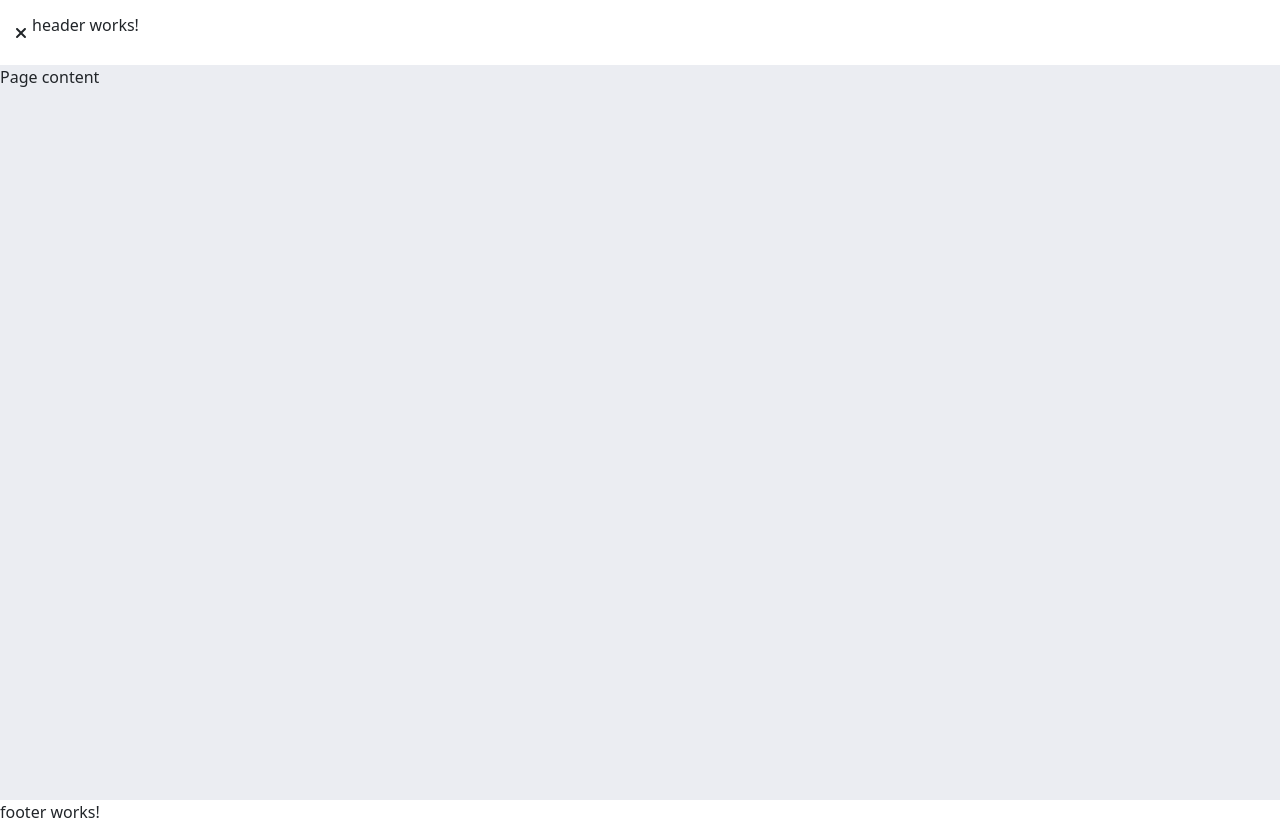
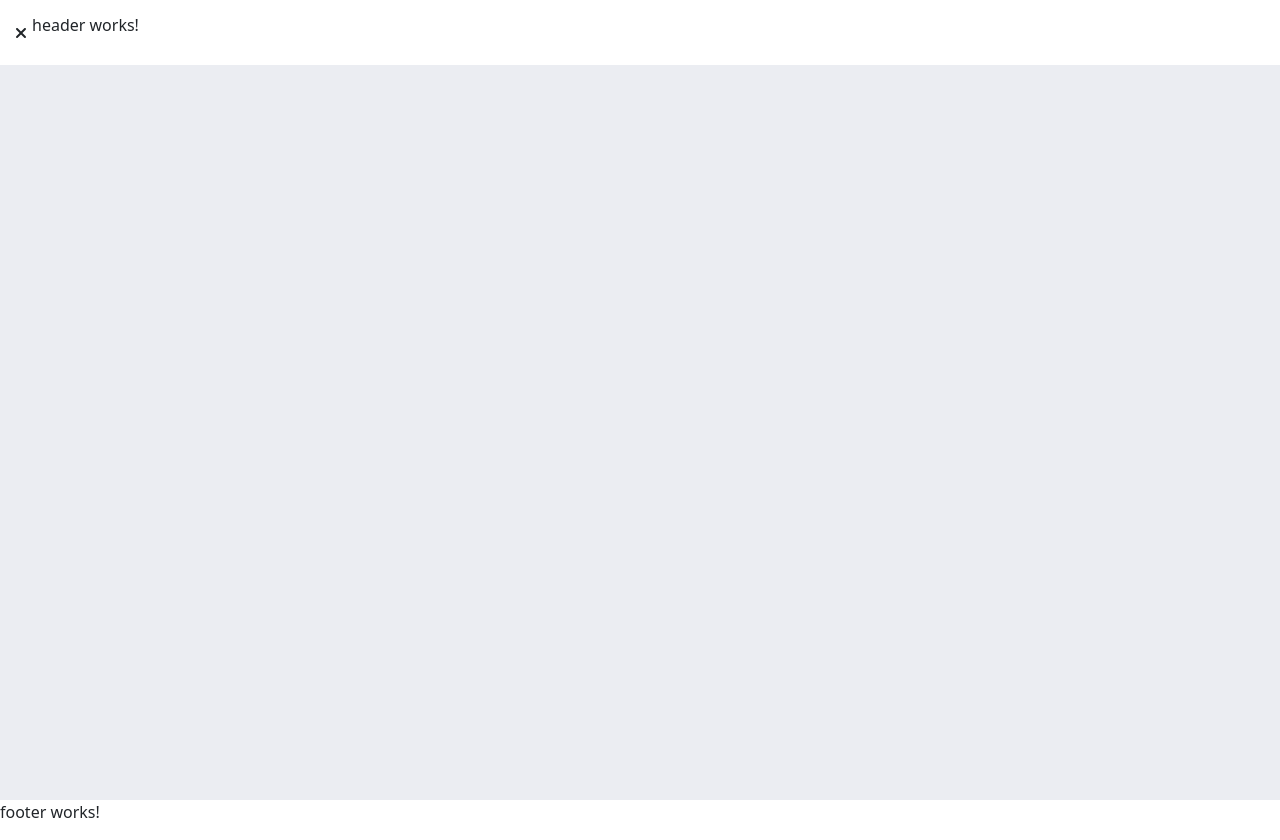
Before and after one commit to johndbs/demo-crm, an Angular app: page / in a window 1280 px wide. Built offline with nearby package versions, Linux system fonts and the light colour scheme.

Commit message:
Add router outlet for content

```diff
--- a/src/app/app.component.html
+++ b/src/app/app.component.html
@@ -7,4 +7,6 @@
     <app-icon-close class="tr-icon-close"></app-icon-close>
     <app-icon-nav class="tr-icon-open"></app-icon-nav>
 
+    <router-outlet class="tr-content"></router-outlet>
+
 </app-ui>
--- a/src/app/ui/components/ui/ui.component.html
+++ b/src/app/ui/components/ui/ui.component.html
@@ -26,7 +26,7 @@
 
     <div class="page">
         <div class="contents">
-            Page content
+            <ng-content select=".tr-content"></ng-content>
         </div>
     </div>
 
```
